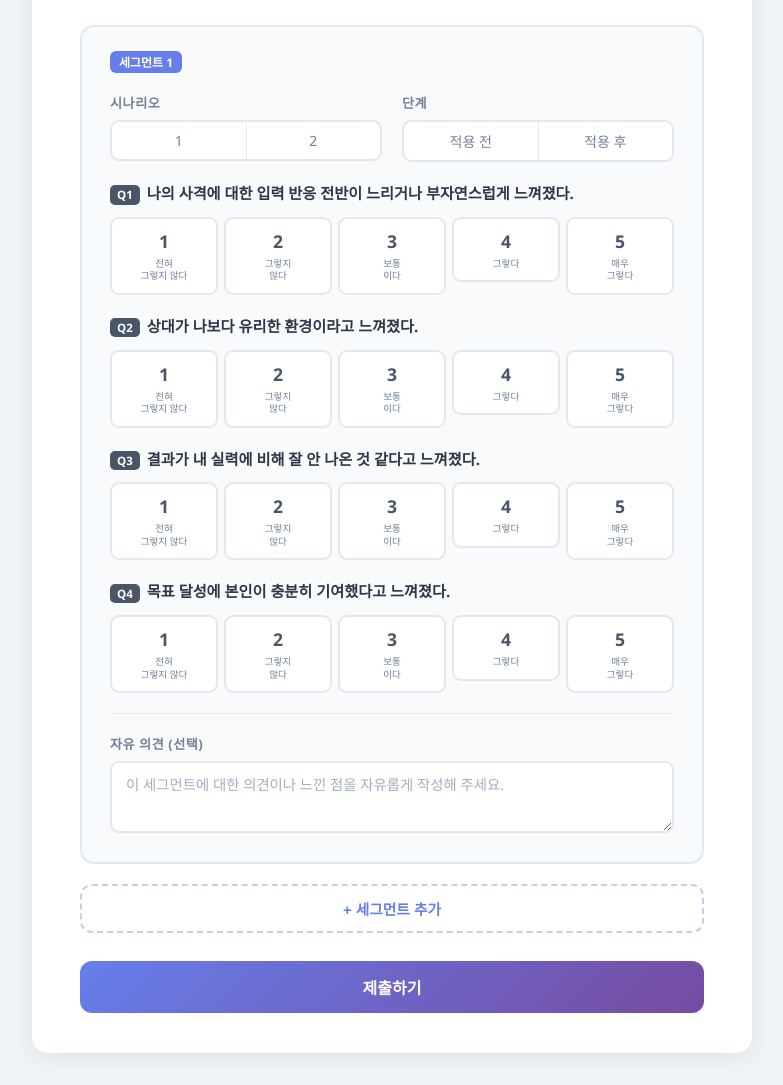
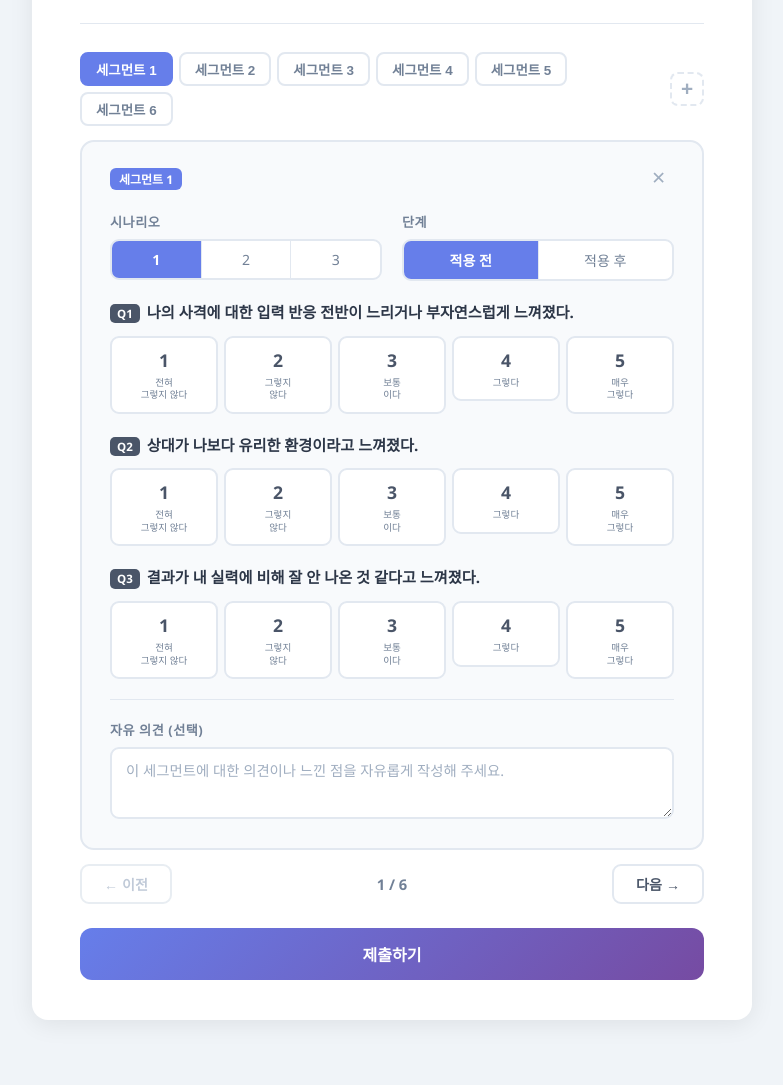
Before and after one commit to Yoonsin/CrossPlatform_QoE_Survey, a plain HTML site: page index.html in a window 1280 px wide. Shown: the part 922-2007 px from the top of the page, without its empty margins (248-1031 px from the left). After the commit the page ends 1974 px from the top, so only its background shows below. Drawn offline with Linux system fonts and the light colour scheme.

Commit message:
Update index.html

```diff
--- a/index.html
+++ b/index.html
@@ -71,15 +71,94 @@
       margin: 28px 0;
     }
 
+    /* 세그먼트 탭 */
+    .seg-tabs-wrap {
+      display: flex;
+      align-items: center;
+      gap: 8px;
+      margin-bottom: 14px;
+    }
+
+    .seg-tabs {
+      display: flex;
+      gap: 6px;
+      flex-wrap: wrap;
+      flex: 1;
+    }
+
+    .seg-tab {
+      padding: 5px 14px;
+      border: 2px solid #e2e8f0;
+      border-radius: 8px;
+      background: #fff;
+      font-size: 0.84rem;
+      font-weight: 600;
+      color: #718096;
+      cursor: pointer;
+      transition: background 0.12s, border-color 0.12s, color 0.12s;
+      white-space: nowrap;
+    }
+    .seg-tab:hover { border-color: #a3bffa; background: #ebf4ff; color: #4a5568; }
+    .seg-tab.active { background: #667eea; border-color: #667eea; color: #fff; }
+
+    .add-segment-btn-sm {
+      width: 34px;
+      height: 34px;
+      border: 2px dashed #c3d0e8;
+      border-radius: 8px;
+      background: #fff;
+      color: #667eea;
+      font-size: 1.3rem;
+      font-weight: 700;
+      cursor: pointer;
+      display: flex;
+      align-items: center;
+      justify-content: center;
+      flex-shrink: 0;
+      transition: background 0.15s, border-color 0.15s;
+      line-height: 1;
+    }
+    .add-segment-btn-sm:hover { background: #ebf4ff; border-color: #667eea; }
+    .add-segment-btn-sm:disabled { color: #a0aec0; border-color: #e2e8f0; cursor: not-allowed; background: #fff; }
+
+    /* 세그먼트 페이지 네비게이션 */
+    .seg-nav {
+      display: flex;
+      align-items: center;
+      justify-content: space-between;
+      margin: 14px 0 24px;
+    }
+
+    .seg-nav-btn {
+      padding: 8px 22px;
+      border: 2px solid #e2e8f0;
+      border-radius: 9px;
+      background: #fff;
+      font-size: 0.88rem;
+      font-weight: 600;
+      color: #4a5568;
+      cursor: pointer;
+      transition: background 0.12s, border-color 0.12s, color 0.12s;
+    }
+    .seg-nav-btn:hover:not(:disabled) { background: #ebf4ff; border-color: #667eea; color: #667eea; }
+    .seg-nav-btn:disabled { color: #c0cad8; border-color: #e8edf2; cursor: not-allowed; }
+
+    .seg-page-indicator {
+      font-size: 0.92rem;
+      font-weight: 700;
+      color: #718096;
+    }
+
     /* 세그먼트 카드 */
     .segment-card {
       background: #f8fafc;
       border: 2px solid #e2e8f0;
       border-radius: 14px;
       padding: 24px 28px;
-      margin-bottom: 20px;
       position: relative;
+      display: none;
     }
+    .segment-card.active { display: block; }
 
     .segment-card-header {
       display: flex;
@@ -549,16 +628,20 @@
     <div class="guide-section">
       <div class="guide-section-title">🎮 시나리오 설명</div>
       <ul class="guide-scenario-list">
-        <li><span class="sc-label">시나리오 1</span>두 플레이어가 같은 위치에 있고, 같은 목표를 사격합니다.<br><strong>한 플레이어라도</strong> 목표 점수 10점을 채우면 게임이 종료됩니다.</li>
-        <li><span class="sc-label">시나리오 2</span>모바일은 왼쪽, PC는 오른쪽에 있으며 각자 다른 목표를 사격합니다.<br><strong>두 플레이어 모두</strong> 목표 점수 10점을 채우면 게임이 종료됩니다.
+        <li><span class="sc-label">시나리오 1</span>표적이 항상 조준점에 스폰되며, 움직이지 않습니다.</li>
+        <li><span class="sc-label">시나리오 2</span>표적이 화면 안 랜덤한 위치에 스폰되며, 움직이지 않습니다.</li>
+        <li><span class="sc-label">시나리오 3</span>표적이 화면 밖의 랜덤한 위치에 스폰되며, 랜덤한 속도로 좌우로 움직입니다.</li>
+        <!-- <li><span class="sc-label">시나리오 2</span>모바일은 왼쪽, PC는 오른쪽에 있으며 각자 다른 목표를 사격합니다.<br><strong>두 플레이어 모두</strong> 목표 점수 10점을 채우면 게임이 종료됩니다. -->
 </li>
       </ul>
       <ul class="guide-notes">
-        <li>시나리오 1,2 모두 두 플레이어는 <strong>경쟁이 아니라 협력하는 입장 </strong>입니다. </li>
-        <li>즉, 다른 플레이어가 점수를 얻은 것은 <strong>같은 팀(파티)의 득점</strong>으로 보아야합니다. </li>
-        <li>시나리오의 목표는 플레이어 두 명이서 같이 점수를 빨리 채우는 것입니다. </li>
-        <li>물체 사격 시 이펙트가 발생하며, 모바일은 <strong>빨간색</strong>, PC는 <strong>파란색</strong>으로 표시됩니다.</li>
-        <li>(*로컬 플레이어의 사격은 로컬 월드 기준으로, 원격 플레이어의 사격은 서버 월드 기준으로 물체를 맞췄다고 판정됐을 때 발생합니다.)</li>
+        <li>시나리오 1,2,3 모두 두 플레이어는 <strong>경쟁하는 입장 </strong>입니다. </li>
+        <li>또한 두 플레이어는 같은 위치에 있으며, 같은 목표를 사격합니다. </li>
+        <li>한 플레이어라도 <strong>목표 점수 10점</strong>을 채우면 게임이 종료됩니다. </li>
+        <li>시나리오의 목표는 게임이 끝날 때까지 <strong>내 플레이어가 최대한 점수를 많이 채우는 것입니다.</strong></li>
+        <li>매 표적이 스폰되는 시간은 랜덤하게 달라집니다.</li>
+        <li>표적 사격 시 이펙트가 발생하며, 모바일은 <strong>빨간색</strong>, PC는 <strong>파란색</strong>으로 표시됩니다.</li>
+        <li>(*플레이어의 사격 이펙트는 실제로 점수를 득점했을 때만 발생합니다.)</li>
         <li>처음 실험하는 경우, 각 시나리오 플레이 전 튜토리얼을 한 번씩 진행합니다.</li>
         <li>화면 위쪽 점수판에서 자신의 점수는 항상 <strong>왼쪽</strong>에 표시됩니다.</li>
       </ul>
@@ -574,13 +657,21 @@
 
     <hr class="divider" />
 
-    <!-- 세그먼트 목록 -->
+    <!-- 세그먼트 탭 + 추가 버튼 -->
+    <div class="seg-tabs-wrap">
+      <div class="seg-tabs" id="segTabs"></div>
+      <button type="button" class="add-segment-btn-sm" id="addSegmentBtn" title="세그먼트 추가">+</button>
+    </div>
+
+    <!-- 세그먼트 목록 (한 번에 하나씩 표시) -->
     <div id="segmentList"></div>
 
-    <!-- 세그먼트 추가 버튼 -->
-    <button type="button" class="add-segment-btn" id="addSegmentBtn">
-      + 세그먼트 추가
-    </button>
+    <!-- 페이지 네비게이션 -->
+    <div class="seg-nav">
+      <button type="button" class="seg-nav-btn" id="prevSegBtn">← 이전</button>
+      <span class="seg-page-indicator" id="segPageIndicator">1 / 1</span>
+      <button type="button" class="seg-nav-btn" id="nextSegBtn">다음 →</button>
+    </div>
 
     <!-- 경고 배너 -->
     <div class="warn-banner" id="warnBanner">
@@ -612,14 +703,15 @@
 
   const QUESTIONS = [
     { key: "q1", text: "나의 사격에 대한 입력 반응 전반이 느리거나 부자연스럽게 느껴졌다." },
-    { key: "q2", text: "상대가 나보다 유리한 환경이라고 느껴졌다."},
+    { key: "q2", text: "상대가 나보다 유리한 환경이라고 느껴졌다." },
     { key: "q3", text: "결과가 내 실력에 비해 잘 안 나온 것 같다고 느껴졌다." },
-    { key: "q4", text: "목표 달성에 본인이 충분히 기여했다고 느껴졌다." },
+    //{ key: "q4", text: "목표 달성에 본인이 충분히 기여했다고 느껴졌다." },
   ];
 
   const LIKERT_LABELS = ["전혀<br>그렇지 않다", "그렇지<br>않다", "보통<br>이다", "그렇다", "매우<br>그렇다"];
 
   let segCounter = 0;
+  let currentSegIdx = 0;
   const segmentList = document.getElementById("segmentList");
   const addSegmentBtn = document.getElementById("addSegmentBtn");
   const submitBtn = document.getElementById("submitBtn");
@@ -627,26 +719,49 @@
   const errorMsg = document.getElementById("errorMsg");
   const warnBanner = document.getElementById("warnBanner");
 
-  function getSegmentCount() {
-    return segmentList.querySelectorAll(".segment-card").length;
+  function getCards() {
+    return [...segmentList.querySelectorAll(".segment-card")];
   }
 
   function updateAddBtn() {
-    addSegmentBtn.disabled = getSegmentCount() >= MAX_SEGMENTS;
+    addSegmentBtn.disabled = getCards().length >= MAX_SEGMENTS;
+  }
+
+  function renderTabs() {
+    const cards = getCards();
+    const tabs = document.getElementById("segTabs");
+    tabs.innerHTML = cards.map((_, i) => `
+      <button type="button" class="seg-tab${i === currentSegIdx ? " active" : ""}" data-idx="${i}">
+        세그먼트 ${i + 1}
+      </button>
+    `).join("");
+    tabs.querySelectorAll(".seg-tab").forEach(btn => {
+      btn.addEventListener("click", () => showPage(parseInt(btn.dataset.idx)));
+    });
+    document.getElementById("segPageIndicator").textContent = `${currentSegIdx + 1} / ${cards.length}`;
+    document.getElementById("prevSegBtn").disabled = currentSegIdx === 0;
+    document.getElementById("nextSegBtn").disabled = currentSegIdx >= cards.length - 1;
+  }
+
+  function showPage(idx) {
+    const cards = getCards();
+    if (!cards.length) return;
+    currentSegIdx = Math.max(0, Math.min(idx, cards.length - 1));
+    cards.forEach((c, i) => c.classList.toggle("active", i === currentSegIdx));
+    renderTabs();
   }
 
   function updateSegmentHeaders() {
-    const cards = segmentList.querySelectorAll(".segment-card");
+    const cards = getCards();
     cards.forEach((card, i) => {
       card.querySelector(".seg-index").textContent = `세그먼트 ${i + 1}`;
-      // 삭제 버튼: 1개 남으면 숨김
       const rmBtn = card.querySelector(".remove-btn");
       rmBtn.style.display = cards.length === 1 ? "none" : "inline-block";
     });
   }
 
   function addSegment(preset = {}) {
-    if (getSegmentCount() >= MAX_SEGMENTS) return;
+    if (getCards().length >= MAX_SEGMENTS) return;
     const id = ++segCounter;
 
     const card = document.createElement("div");
@@ -663,7 +778,7 @@
         <div class="seg-group">
           <span class="seg-group-label">시나리오</span>
           <div class="seg-control">
-            ${[1,2].map(n => `
+            ${[1,2,3].map(n => `
               <input type="radio" name="seg${id}_scenario" id="seg${id}_sc${n}" value="${n}" ${preset.scenario == n ? "checked" : ""} />
               <label for="seg${id}_sc${n}">${n}</label>
             `).join("")}
@@ -726,34 +841,39 @@
     `;
 
     card.querySelector(".remove-btn").addEventListener("click", () => {
+      const allCards = getCards();
+      const idx = allCards.indexOf(card);
       card.remove();
       updateSegmentHeaders();
       updateAddBtn();
+      showPage(Math.min(idx, getCards().length - 1));
     });
 
-    // Q2 점수에 따라 Q2-1 표시/숨김
     card.querySelectorAll(`input[name="seg${id}_q2"]`).forEach(radio => {
       radio.addEventListener("change", () => {
         const followup = document.getElementById(`seg${id}_q2followup`);
-        const val = parseInt(radio.value);
-        followup.classList.toggle("visible", val >= 2);
+        followup.classList.toggle("visible", parseInt(radio.value) >= 2);
       });
     });
 
     segmentList.appendChild(card);
     updateSegmentHeaders();
     updateAddBtn();
+    showPage(getCards().length - 1);
   }
 
   addSegmentBtn.addEventListener("click", () => addSegment());
+  document.getElementById("prevSegBtn").addEventListener("click", () => showPage(currentSegIdx - 1));
+  document.getElementById("nextSegBtn").addEventListener("click", () => showPage(currentSegIdx + 1));
 
-  // 초기 세그먼트 1개
-  addSegment();
+  // 시나리오 3개 × 적용 전/후 = 6개 미리 생성
+  [1, 2, 3].forEach(sc => ["적용 전", "적용 후"].forEach(stage => addSegment({ scenario: sc, stage })));
+  showPage(0);
 
   // 미응답 경고 처리
   document.getElementById("warnConfirm").addEventListener("click", () => {
     warnBanner.style.display = "none";
-    doSubmit(true);
+    doSubmit();
   });
   document.getElementById("warnCancel").addEventListener("click", () => {
     warnBanner.style.display = "none";
@@ -767,8 +887,7 @@
     const userId = document.getElementById("userId").value.trim();
     if (!userId) { showError("참가자 ID를 입력해 주세요."); return; }
 
-    const cards = segmentList.querySelectorAll(".segment-card");
-    let allValid = true;
+    const cards = getCards();
 
     for (const card of cards) {
       const id = card.dataset.segId;
@@ -776,36 +895,36 @@
       const stage    = document.querySelector(`input[name="seg${id}_stage"]:checked`);
       if (!scenario || !stage) {
         showError("모든 세그먼트에서 시나리오와 단계를 선택해 주세요.");
-        card.scrollIntoView({ behavior: "smooth", block: "center" });
+        showPage(cards.indexOf(card));
         return;
       }
     }
 
     // Q 미응답 체크
-    let hasUnanswered = false;
+    let unansweredCard = null;
     for (const card of cards) {
       const id = card.dataset.segId;
       for (const q of QUESTIONS) {
         if (!document.querySelector(`input[name="seg${id}_${q.key}"]:checked`)) {
-          hasUnanswered = true;
-          break;
+          unansweredCard = card; break;
         }
       }
-      if (hasUnanswered) break;
+      if (unansweredCard) break;
     }
 
-    if (hasUnanswered) {
+    if (unansweredCard) {
       warnBanner.style.display = "block";
+      showPage(cards.indexOf(unansweredCard));
       return;
     }
 
-    doSubmit(false);
+    doSubmit();
   });
 
   async function doSubmit() {
     const userId = document.getElementById("userId").value.trim();
     const timestamp = new Date().toISOString();
-    const cards = segmentList.querySelectorAll(".segment-card");
+    const cards = getCards();
 
     const records = [];
     for (const card of cards) {
@@ -817,7 +936,6 @@
         const checked = document.querySelector(`input[name="seg${id}_${q.key}"]:checked`);
         entry[q.key] = checked ? parseInt(checked.value) : null;
       }
-      // Q2-1 환경 격차 (Q2 >= 2일 때만 수집)
       if (entry.q2 !== null && entry.q2 >= 2) {
         const envChecked = [...card.querySelectorAll(`input[name="seg${id}_q2env"]:checked`)].map(el => el.value);
         const envOther = (document.getElementById(`seg${id}_q2env_other`)?.value || "").trim();
```
